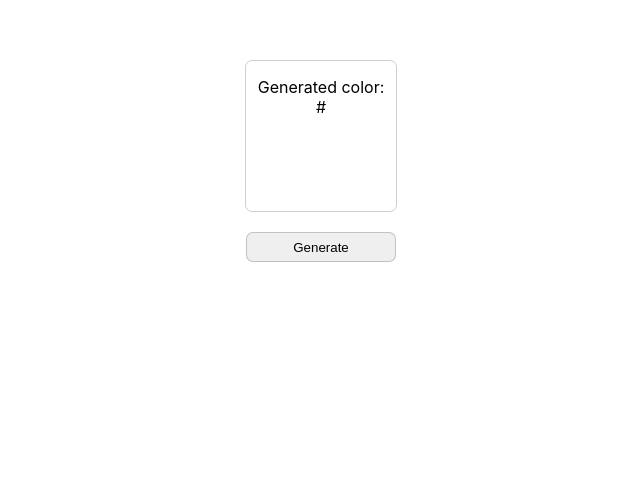
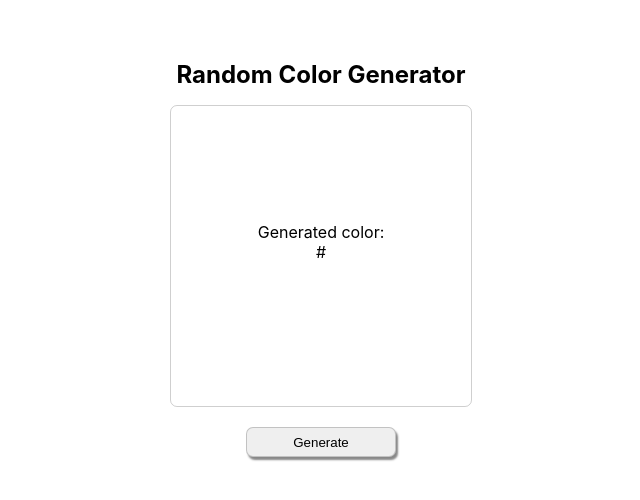
Before and after one commit to irisbromley/React-Random-Color-Generator-pjct-react-1-random-color-generator-, a React (Create React App) app: page / in a window 1280 px wide. Shown: the part 140-640 px from the top of the page, without its empty margins (319-959 px from the left). Built offline with nearby package versions, Linux system fonts and the light colour scheme.

Commit message:
Update styles

```diff
--- a/package.json
+++ b/package.json
@@ -6,8 +6,6 @@
     "@testing-library/jest-dom": "^5.14.1",
     "@testing-library/react": "^13.0.0",
     "@testing-library/user-event": "^13.2.1",
-    "chalk": "^5.2.0",
-    "randomcolor": "^0.6.2",
     "react": "^18.2.0",
     "react-dom": "^18.2.0",
     "react-scripts": "5.0.1",
@@ -44,6 +42,7 @@
     "@types/node": "18.11.18",
     "@types/react": "18.0.26",
     "@types/react-dom": "18.0.10",
+    "@types/testing-library__jest-dom": "^5.14.5",
     "@typescript-eslint/eslint-plugin": "5.48.1",
     "@typescript-eslint/parser": "5.48.1",
     "@upleveled/eslint-config-upleveled": "^3.7.0",
--- a/src/App.js
+++ b/src/App.js
@@ -13,18 +13,23 @@ export default function App() {
   console.log(color);
   return (
     <div>
+      <h1
+        style={{ textAlign: 'center', marginTop: '200px', fontSize: '1.5rem' }}
+      >
+        Random Color Generator
+      </h1>
       <div
         style={{
           backgroundColor: '#' + color,
-          width: 150,
-          height: 150,
+          width: 300,
+          height: 300,
           margin: 'auto',
-          marginTop: '200px',
+
           borderRadius: '7px',
           border: '1px solid #00000030',
         }}
       >
-        <p style={{ textAlign: 'center' }}>
+        <p style={{ textAlign: 'center', paddingTop: 100 }}>
           Generated color: <br /> {'#' + color}
         </p>
       </div>
@@ -43,6 +48,8 @@ export default function App() {
             width: 150,
             height: 30,
             backgroundColor: '##cdb9b914',
+            boxShadow: '2px 3px 2px #888888',
+            cursor: 'pointer',
           }}
           onClick={() => {
             generateColor();
--- a/src/reportWebVitals.js
+++ b/src/reportWebVitals.js
@@ -1,12 +1,14 @@
-const reportWebVitals = onPerfEntry => {
+const reportWebVitals = (onPerfEntry) => {
   if (onPerfEntry && onPerfEntry instanceof Function) {
-    import('web-vitals').then(({ getCLS, getFID, getFCP, getLCP, getTTFB }) => {
-      getCLS(onPerfEntry);
-      getFID(onPerfEntry);
-      getFCP(onPerfEntry);
-      getLCP(onPerfEntry);
-      getTTFB(onPerfEntry);
-    });
+    import('web-vitals')
+      .then(({ getCLS, getFID, getFCP, getLCP, getTTFB }) => {
+        getCLS(onPerfEntry);
+        getFID(onPerfEntry);
+        getFCP(onPerfEntry);
+        getLCP(onPerfEntry);
+        getTTFB(onPerfEntry);
+      })
+      .catch((error) => console.log(error));
   }
 };
 
```
Also changed, not shown: 1 other file (tests, documents, lock files or other folders).
